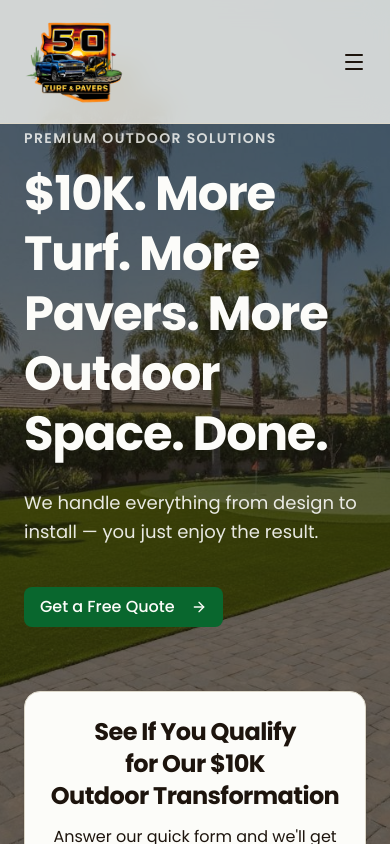
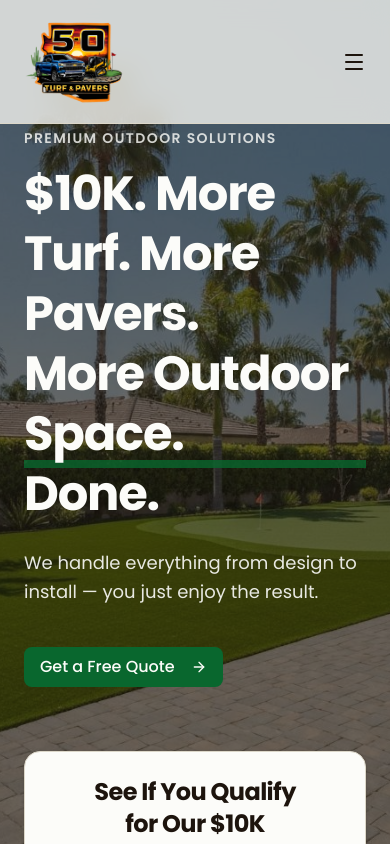
Before and after one commit to Fbet590/5-O-v3, a Next.js app: page / in a window 390 px wide. Shown: the top 844 px of the page. Built offline with nearby package versions, Linux system fonts and the light colour scheme.

Commit message:
feat: add underline accent to "More Outdoor Space" headline
Create visual emphasis with responsive decorative underline.

```diff
--- a/components/hero.tsx
+++ b/components/hero.tsx
@@ -21,7 +21,12 @@ export function Hero() {
             Premium Outdoor Solutions
           </p>
           <h1 className="font-serif font-black text-5xl leading-tight tracking-tight text-primary-foreground sm:text-6xl lg:text-7xl text-balance">
-            $10K. More Turf. More Pavers. More Outdoor Space. Done.
+            $10K. More Turf. More Pavers.{" "}
+            <span className="relative inline-block">
+              More Outdoor Space.
+              <span className="absolute -bottom-1 left-0 w-full h-2 bg-primary/80 -z-10 sm:h-3" />
+            </span>{" "}
+            Done.
           </h1>
           <p className="mt-6 text-lg leading-relaxed text-primary-foreground/90 max-w-xl">
             We handle everything from design to install — you just enjoy the result.
```
